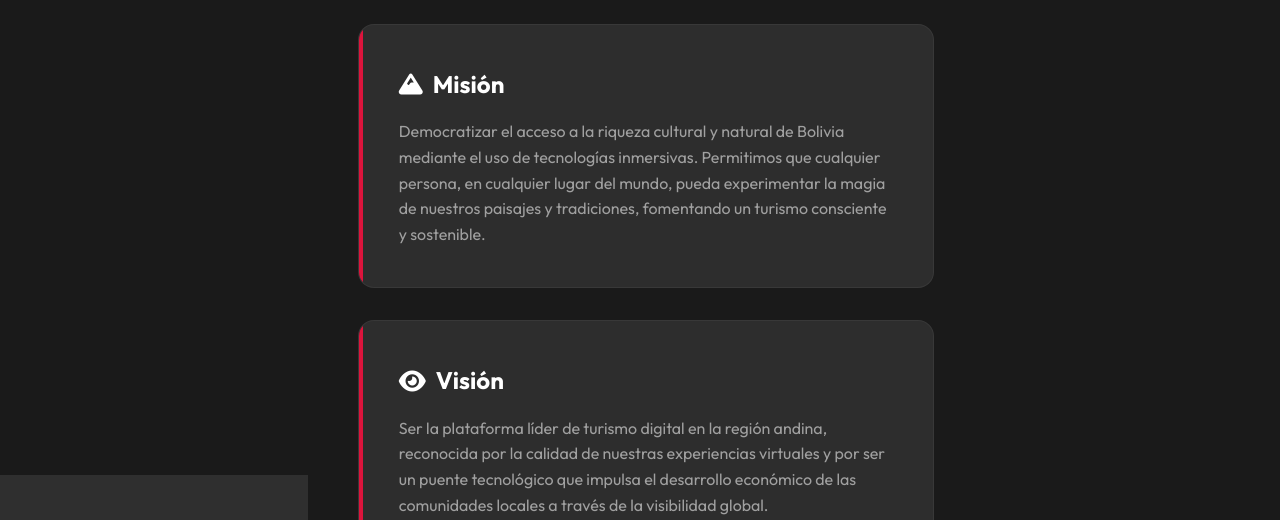
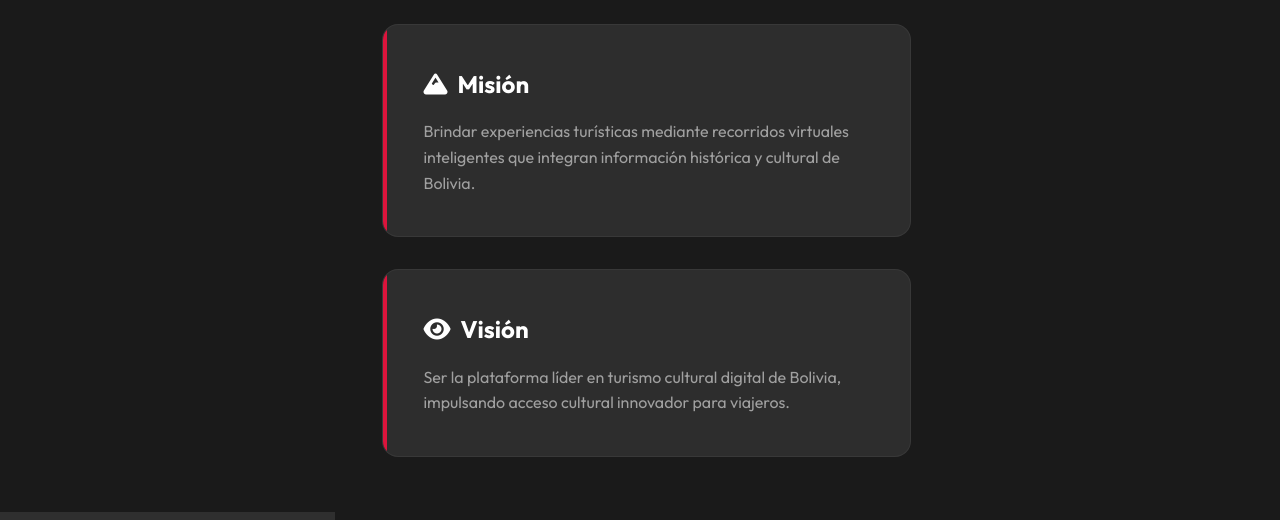
Before and after one commit to JhonnnyTzy/saranani1, a website built with Vite: page about.html in a window 1280 px wide. Shown: the part 150-670 px from the top of the page. Built offline with nearby package versions, Linux system fonts and the light colour scheme; grey boxes are pictures that could not be loaded.

Commit message:
Update about.html

```diff
--- a/about.html
+++ b/about.html
@@ -213,11 +213,11 @@
       <div class="mission-vision-grid">
         <div class="mv-card">
           <h2><i class="fas fa-mountain"></i> Misión</h2>
-          <p>Democratizar el acceso a la riqueza cultural y natural de Bolivia mediante el uso de tecnologías inmersivas. Permitimos que cualquier persona, en cualquier lugar del mundo, pueda experimentar la magia de nuestros paisajes y tradiciones, fomentando un turismo consciente y sostenible.</p>
+          <p>Brindar experiencias turísticas mediante recorridos virtuales inteligentes que integran información histórica  y cultural de Bolivia.</p>
         </div>
         <div class="mv-card">
           <h2><i class="fas fa-eye"></i> Visión</h2>
-          <p>Ser la plataforma líder de turismo digital en la región andina, reconocida por la calidad de nuestras experiencias virtuales y por ser un puente tecnológico que impulsa el desarrollo económico de las comunidades locales a través de la visibilidad global.</p>
+          <p>Ser la plataforma líder en turismo cultural digital de Bolivia, impulsando acceso cultural innovador para viajeros.</p>
         </div>
       </div>
 
```
